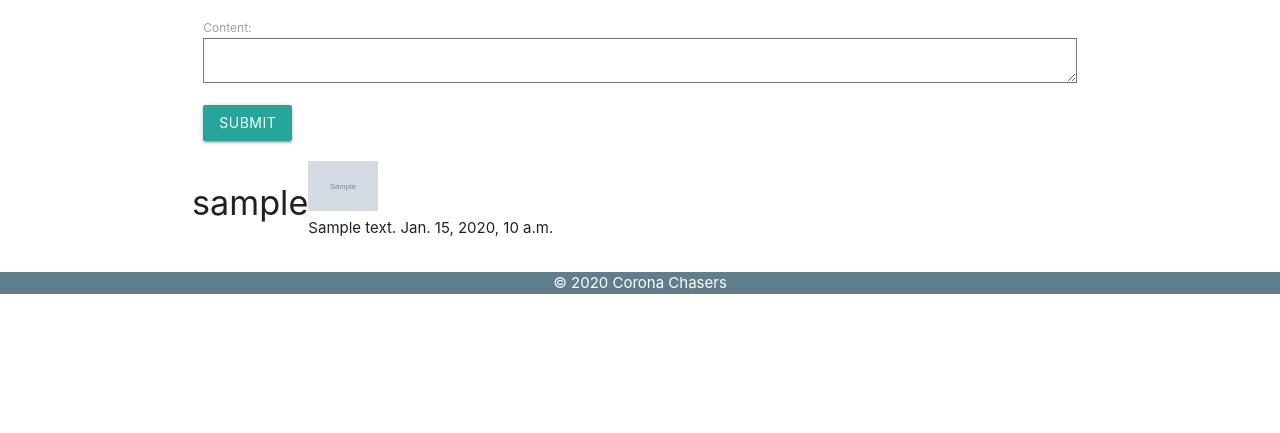
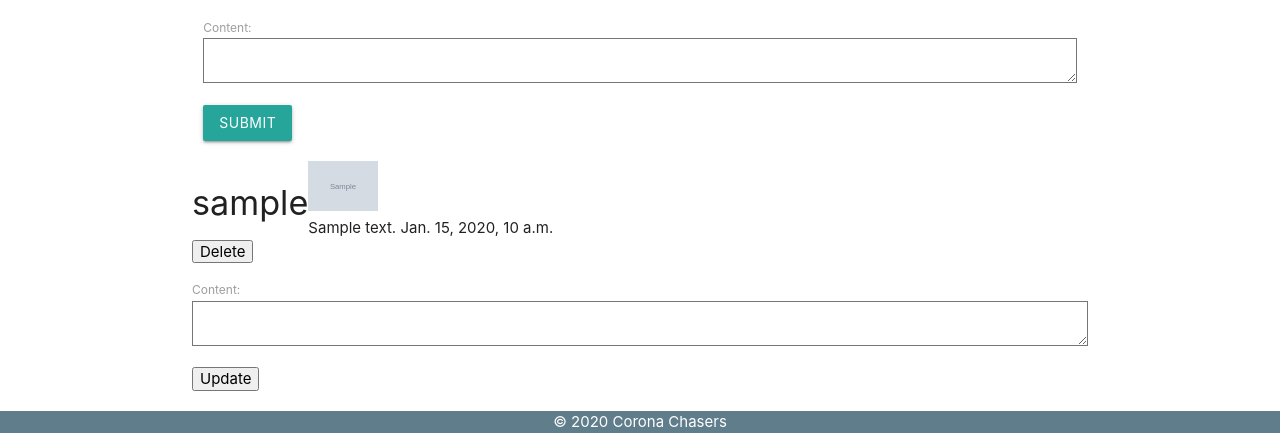
Before and after one commit to fastlane27/corona_chasers, a Django app: page /countries/1/ in a window 1280 px wide. Shown: the part 506-939 px from the top of the page. Before the commit the page ends 800 px from the top, so only its background shows below. Run offline with Django 3.2, Linux system fonts and the light colour scheme; a user stored in the database is signed in; tables that the repository leaves empty hold one stand-in row (values such as "Sample post"); grey boxes marked "Sample" are stand-in pictures.

Commit message:
update comments

```diff
--- a/main_app/admin.py
+++ b/main_app/admin.py
@@ -1,7 +1,7 @@
 from django.contrib import admin
 from django.contrib.auth.admin import UserAdmin as BaseUserAdmin
 from django.contrib.auth.models import User
-from .models import Profile, Global, Country, Province
+from .models import Profile, Global, Country, Province, Comment
 
 
 class ProfileInline(admin.StackedInline):
@@ -18,3 +18,4 @@ admin.site.register(User, UserAdmin)
 admin.site.register(Global)
 admin.site.register(Country)
 admin.site.register(Province)
+admin.site.register(Comment)
--- a/main_app/templates/main_app/country_detail.html
+++ b/main_app/templates/main_app/country_detail.html
@@ -52,6 +52,15 @@
       {{ comment.content }}
       {{ comment.posted_at }}
     </div>
+    <form action="{% url 'delete_comment' country.id comment.id %}" method="post">
+      {% csrf_token %}
+      <input type="submit" value="Delete">
+    </form>
+    <form action="{% url 'update_comment' country.id comment.id %}" method="post">
+      {% csrf_token %}
+      {{ comment_form.as_p }}
+      <input type="submit" value="Update">
+    </form>
   {% endfor %}
 </div>
 
--- a/main_app/urls.py
+++ b/main_app/urls.py
@@ -8,6 +8,8 @@ urlpatterns = [
      path('countries/<int:pk>/',
          views.CountryDetail.as_view(), name='countries_detail'),
      path('countries/<int:country_id>/add_comment/', views.add_comment, name='add_comment'),
+     path('countries/<int:country_id>/delete_comment/<int:comment_id>/', views.delete_comment, name='delete_comment'),
+     path('countries/<int:country_id>/update_comment/<int:comment_id>/', views.update_comment, name='update_comment'),
 #     path('countries/<int:country_id>/comments/create/',
 #          views.CommentCreate.as_view(), name='comments_create'),
 #     path('countries/<int:country_id>/comments/<int:pk>/update/',
--- a/main_app/views.py
+++ b/main_app/views.py
@@ -38,6 +38,18 @@ def add_comment(request, country_id):
         new_comment.created_by = request.user
         new_comment.country_id = country_id
         new_comment.save()
+    return redirect('countries_detail', pk=country_id)
+
+def delete_comment(request, country_id, comment_id):
+    Country.objects.get(id=country_id).comment_set.get(id=comment_id).delete()
+    return redirect('countries_detail', pk=country_id)
+
+def update_comment(request, country_id, comment_id):
+    form = CommentForm(request.POST)
+    comment = Country.objects.get(id=country_id).comment_set.get(id=comment_id)
+    if form.is_valid():
+        comment.content = form.data.get('content', None)
+        comment.save()
     return redirect('countries_detail', pk=country_id)
 
 
```
